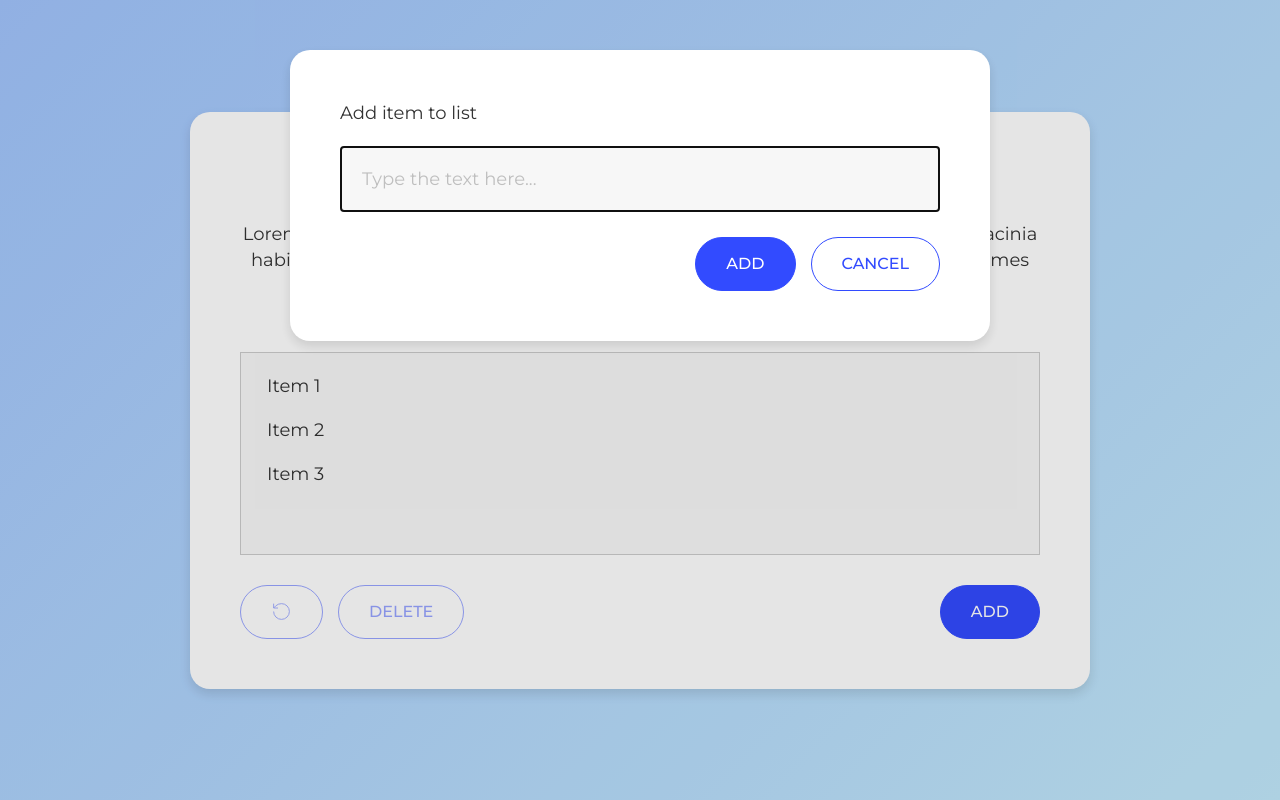
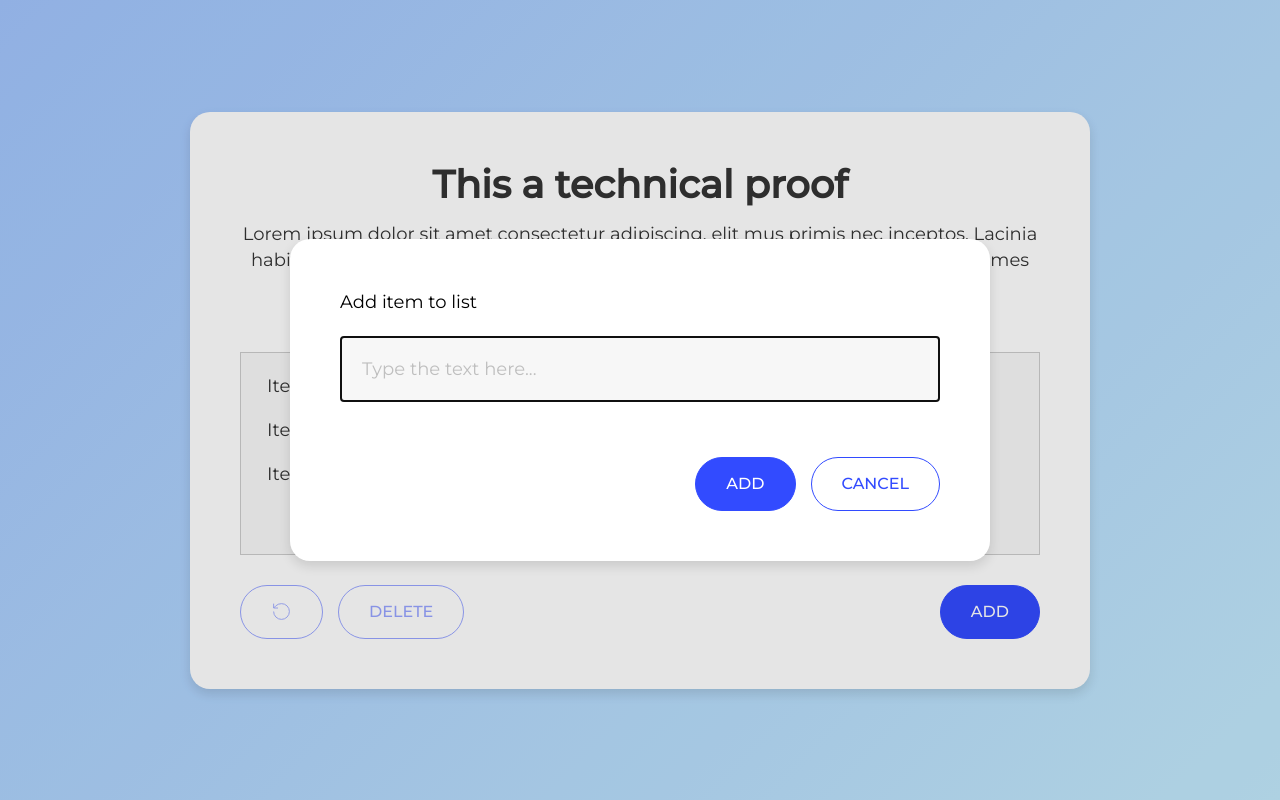
Before and after one commit to FranEG80/technical-proof-logitravel, a React (Vite) app in the folder technical-react-ts/: page / in a window 1280 px wide. Both pictures are taken after a click on the button "ADD". Built offline with nearby package versions, Linux system fonts and the light colour scheme.

Commit message:
FEAT: refactor modal components and styles, replacing ModalOverlay with native dialog tag

```diff
--- a/technical-react-ts/src/features/add-item/components/molecules/ModalForm/ModalForm.module.css
+++ b/technical-react-ts/src/features/add-item/components/molecules/ModalForm/ModalForm.module.css
@@ -1,10 +1,5 @@
 .modalForm {
-  width: min(700px, calc(100% - 32px));
-  min-height: 276px;
-  padding: var(--spacing-xl);
   display: flex;
   flex-direction: column;
-  background: var(--color-white);
-  border-radius: var(--radius-lg);
-  box-shadow: var(--shadow-card);
+  gap: var(--spacing-lg);
 }
--- a/technical-react-ts/src/features/add-item/components/molecules/ModalOverlay/ModalOverlay.module.css
+++ /dev/null
@@ -1,37 +0,0 @@
-.modalOverlay {
-  position: absolute;
-  inset: 0;
-  z-index: 10;
-  background: var(--color-gray-overlay);
-  display: grid;
-  place-items: start center;
-  padding-top: 50px;
-}
-
-.open {
-  animation: overlaySlideDownIn 0.45s ease-out forwards;
-}
-
-.closing {
-  animation: overlaySlideOut 0.45s ease-out forwards;
-}
-
-@keyframes overlaySlideDownIn {
-  from {
-    transform: translateY(-100%);
-  }
-
-  to {
-    transform: translateY(0);
-  }
-}
-
-@keyframes overlaySlideOut {
-  from {
-    transform: translateY(0);
-  }
-
-  to {
-    transform: translateY(-100%);
-  }
-}
--- a/technical-react-ts/src/features/add-item/components/molecules/ModalOverlay/ModalOverlay.tsx
+++ /dev/null
@@ -1,20 +0,0 @@
-import type { ReactElement } from 'react';
-import styles from './ModalOverlay.module.css';
-import type { ModalOverlayProps } from './ModalOverlay.type';
-
-export function ModalOverlay({
-  $isOpen,
-  className,
-  children,
-  ...props
-}: ModalOverlayProps): ReactElement {
-  const classes = [styles.modalOverlay, $isOpen ? styles.open : styles.closing, className]
-    .filter(Boolean)
-    .join(' ');
-
-  return (
-    <section className={classes} {...props}>
-      {children}
-    </section>
-  );
-}
--- a/technical-react-ts/src/features/add-item/components/molecules/ModalOverlay/ModalOverlay.type.ts
+++ /dev/null
@@ -1,6 +0,0 @@
-import type { HTMLAttributes } from "react";
-
-
-export type ModalOverlayProps = HTMLAttributes<HTMLElement> & {
-  $isOpen: boolean;
-};
--- a/technical-react-ts/src/features/add-item/components/molecules/ModalOverlay/index.ts
+++ /dev/null
@@ -1 +0,0 @@
-export * from './ModalOverlay';
--- a/technical-react-ts/src/features/add-item/components/molecules/index.ts
+++ b/technical-react-ts/src/features/add-item/components/molecules/index.ts
@@ -1,2 +1 @@
-export * from './ModalForm';
-export * from './ModalOverlay';
+export * from './ModalForm'
--- a/technical-react-ts/src/features/add-item/components/organism/AddItemModal.tsx
+++ b/technical-react-ts/src/features/add-item/components/organism/AddItemModal.tsx
@@ -1,14 +1,13 @@
 import { useCallback, useEffect, useRef, useState, type ReactElement, type SubmitEvent } from 'react';
 
 import { LabelText, Button, Input, ErrorText } from '@/shared/components/ui/atoms';
-import { ButtonGroup } from '@/shared/components/ui/molecules/ButtonGroup';
+import { ButtonGroup, Modal } from '@/shared/components/ui/molecules';
+
+import { ModalForm } from '../molecules';
 
 import { FormField } from '../atom';
-import { ModalForm, ModalOverlay } from '../molecules';
 import type { AddItemModalProps } from './AddItemModal.type';
 import type { AddItemDraft } from '@/features/home/model';
-
-const CLOSE_ANIMATION_MS = 450;
 
 export function AddItemModal({
   isOpen,
@@ -36,10 +35,6 @@ export function AddItemModal({
     onConfirm({ name: data });
   };
 
-  const handleStopPropagation = (event: React.MouseEvent) => {
-    event.stopPropagation();
-  };
-
   const handleChange = (event: React.ChangeEvent<HTMLInputElement>) => {
     if (error) setError(null);
     const value = event.target.value;
@@ -51,30 +46,6 @@ export function AddItemModal({
   }, [onRequestClose]);
 
   useEffect(() => {
-    const handleEscapeClose = (event: KeyboardEvent) => {
-      if (event.key === 'Escape') {
-        handleClose();
-      }
-    };
-
-    document.addEventListener('keydown', handleEscapeClose);
-
-    return () => document.removeEventListener('keydown', handleEscapeClose);
-  }, [handleClose]);
-
-  useEffect(() => {
-    if (isOpen) return;
-
-    const closeTimeout = window.setTimeout(() => {
-      onCloseAnimationEnd();
-    }, CLOSE_ANIMATION_MS);
-
-    return () => {
-      window.clearTimeout(closeTimeout);
-    };
-  }, [isOpen, onCloseAnimationEnd]);
-
-  useEffect(() => {
     if (isOpen) {
       inputRef.current?.focus();
     }
@@ -82,15 +53,16 @@ export function AddItemModal({
 
 
   return (
-    <ModalOverlay
+    <Modal
       id="add-item-section"
-      $isOpen={isOpen}
-      onAnimationEnd={onCloseAnimationEnd}
-      onMouseDown={handleClose}
+      isOpen={isOpen}
+      onRequestClose={handleClose}
+      onCloseAnimationEnd={onCloseAnimationEnd}
+      aria-labelledby="add-item-title"
     >
-      <ModalForm id="add-item-form" onSubmit={handleSubmit} onMouseDown={handleStopPropagation}>
+      <ModalForm id="add-item-form" onSubmit={handleSubmit}>
         <FormField htmlFor="add-item">
-          <LabelText>Add item to list</LabelText>
+          <LabelText id="add-item-title">Add item to list</LabelText>
           <Input
             ref={inputRef}
             id="add-item"
@@ -112,6 +84,6 @@ export function AddItemModal({
           <Button type="button" $variant="outline" onClick={handleClose}>Cancel</Button>
         </ButtonGroup>
       </ModalForm>
-    </ModalOverlay>
+    </Modal>
   );
 }
--- /dev/null
+++ b/technical-react-ts/src/shared/components/ui/molecules/Modal/Modal.module.css
@@ -0,0 +1,43 @@
+.modal {
+  width: min(700px, calc(100% - 32px));
+  min-height: 276px;
+  padding: var(--spacing-xl);
+  display: flex;
+  flex-direction: column;
+  background: var(--color-white);
+  border: 0;
+  border-radius: var(--radius-lg);
+  box-shadow: var(--shadow-card);
+}
+
+.modal::backdrop {
+  background: var(--color-gray-overlay);
+}
+
+.open {
+  animation: modalSlideDownIn 0.45s ease-out forwards;
+}
+
+.closing {
+  animation: modalSlideUpOut 0.45s ease-out forwards;
+}
+
+@keyframes modalSlideDownIn {
+  from {
+    transform: translateY(calc(-50vh - 100%));
+  }
+
+  to {
+    transform: translateY(0);
+  }
+}
+
+@keyframes modalSlideUpOut {
+  from {
+    transform: translateY(0);
+  }
+
+  to {
+    transform: translateY(calc(-50vh - 100%));
+  }
+}
--- /dev/null
+++ b/technical-react-ts/src/shared/components/ui/molecules/Modal/Modal.tsx
@@ -0,0 +1,79 @@
+import {
+  useEffect,
+  useRef,
+  type MouseEvent,
+  type ReactElement,
+  type SyntheticEvent,
+} from 'react';
+import styles from './Modal.module.css';
+import type { ModalProps } from './Modal.type';
+
+export function Modal({
+  isOpen,
+  onRequestClose,
+  onCloseAnimationEnd,
+  className,
+  children,
+  ...props
+}: ModalProps): ReactElement {
+  const dialogRef = useRef<HTMLDialogElement>(null);
+  const classes = [styles.modal, isOpen ? styles.open : styles.closing, className].filter(Boolean).join(' ');
+
+  useEffect(() => {
+    const dialog = dialogRef.current;
+
+    if (!dialog) return;
+
+    const handleAnimationEnd = () => {
+      if (!isOpen) {
+        onCloseAnimationEnd?.();
+      }
+    };
+
+    const handleKeyDown = (event: KeyboardEvent) => {
+      if (event.key !== 'Escape') return;
+
+      event.preventDefault();
+      onRequestClose();
+    };
+
+    dialog.addEventListener('animationend', handleAnimationEnd);
+    dialog.addEventListener('keydown', handleKeyDown);
+
+    if (!dialog.open) {
+      dialog?.showModal();
+    }
+
+    return () => {
+      dialog.removeEventListener('animationend', handleAnimationEnd);
+      dialog.removeEventListener('keydown', handleKeyDown);
+
+      if (dialog.open) {
+        dialog?.close();
+      }
+    };
+  }, [isOpen, onCloseAnimationEnd, onRequestClose]);
+
+  const handleCancel = (event: SyntheticEvent<HTMLDialogElement, Event>) => {
+    event.preventDefault();
+    onRequestClose();
+  };
+
+  const handleMouseDown = (event: MouseEvent<HTMLDialogElement>) => {
+    if (event.target !== event.currentTarget) return;
+
+    onRequestClose();
+  };
+
+  return (
+    <dialog
+      ref={dialogRef}
+      className={classes}
+      onCancel={handleCancel}
+      onMouseDown={handleMouseDown}
+      {...props}
+    >
+      {children}
+    </dialog>
+  );
+}
--- /dev/null
+++ b/technical-react-ts/src/shared/components/ui/molecules/Modal/index.ts
@@ -0,0 +1 @@
+export * from './Modal';
--- a/technical-react-ts/src/shared/components/ui/molecules/index.ts
+++ b/technical-react-ts/src/shared/components/ui/molecules/index.ts
@@ -1,3 +1,4 @@
 export * from './ButtonGroup';
 export * from './List';
 export * from './ListItem';
+export * from './Modal';
```
Also changed, not shown: technical-react-ts/src/shared/components/ui/molecules/Modal/Modal.type.ts (added, +11 -0 lines), 1 other file (tests, documents, lock files or other folders).
